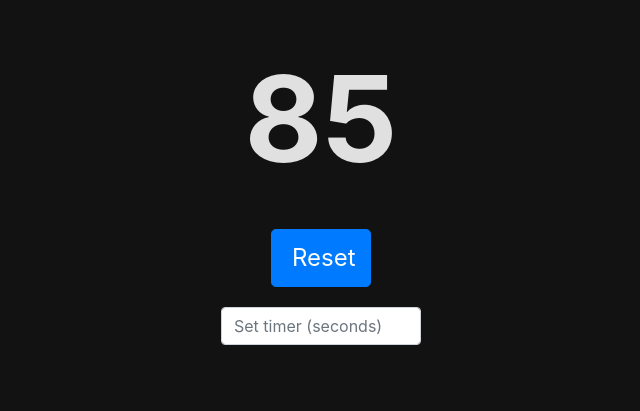
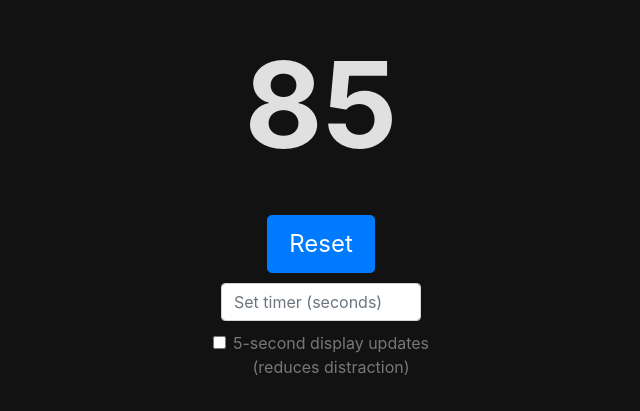
Before and after one commit to sethatwood/talk-time-tracker, a plain HTML site: page index.html in a window 1280 px wide. Shown: the part 203-614 px from the top of the page, without its empty margins (319-959 px from the left). Drawn offline with nearby package versions, Linux system fonts and the light colour scheme.

Commit message:
Adds 5-second display update option to reduce distraction

```diff
--- a/index.html
+++ b/index.html
@@ -1,12 +1,16 @@
 <!DOCTYPE html>
 <html lang="en">
   <head>
-    <meta charset="UTF-8">
-    <meta name="viewport" content="width=device-width, initial-scale=1.0">
+    <meta charset="UTF-8" />
+    <meta name="viewport" content="width=device-width, initial-scale=1.0" />
     <title>Talk Time Tracker</title>
-    <link href="https://stackpath.bootstrapcdn.com/bootstrap/4.5.2/css/bootstrap.min.css" rel="stylesheet">
+    <link
+      href="https://stackpath.bootstrapcdn.com/bootstrap/4.5.2/css/bootstrap.min.css"
+      rel="stylesheet"
+    />
     <style>
-        body, html {
+      body,
+      html {
         height: 100%;
         display: flex;
         justify-content: center;
@@ -15,63 +19,115 @@
         background-color: #121212;
         color: #e0e0e0;
       }
+
       .timer {
         font-size: 120px;
         font-weight: bold;
         margin-bottom: 20px;
       }
+
       .btn-reset {
         font-size: 24px;
         padding: 10px 20px;
         width: 50%;
+        margin: 10px auto;
+        display: block;
       }
+
       #timeInput {
         width: 200px;
-            margin: 20px auto;
+        margin: 10px auto;
         display: block;
         color: black;
       }
+
+      .form-check-label {
+        color: #777;
+      }
     </style>
     <meta property="og:title" content="Talk Time Tracker" />
-    <meta property="og:description" content="A simple tool for time-blind folks to manage speaking time during virtual interviews." />
-    <meta property="og:image" content="https://sethatwood.github.io/talk-time-tracker/og.png" />
-    <meta property="og:url" content="https://sethatwood.github.io/talk-time-tracker/" />
+    <meta
+      property="og:description"
+      content="A simple tool for time-blind folks to manage speaking time during virtual interviews."
+    />
+    <meta
+      property="og:image"
+      content="https://sethatwood.github.io/talk-time-tracker/og.png"
+    />
+    <meta
+      property="og:url"
+      content="https://sethatwood.github.io/talk-time-tracker/"
+    />
     <meta property="og:type" content="website" />
   </head>
+
   <body>
     <div class="container text-center">
       <div class="timer" id="timer">90</div>
-        <button class="btn btn-primary btn-lg btn-reset" type="button" id="reset-button">Reset</button>
-        <input type="number" class="form-control" placeholder="Set timer (seconds)" id="timeInput" aria-label="Set timer">
+      <button
+        class="btn btn-primary btn-lg btn-reset"
+        type="button"
+        id="reset-button"
+      >
+        Reset
+      </button>
+      <input
+        type="number"
+        class="form-control"
+        placeholder="Set timer (seconds)"
+        id="timeInput"
+        aria-label="Set timer"
+        step="5"
+        min="5"
+      />
+      <div class="form-check text-center">
+        <input
+          class="form-check-input"
+          type="checkbox"
+          value=""
+          id="incrementToggle"
+        />
+        <label class="form-check-label" for="incrementToggle">
+          5-second display updates<br />(reduces distraction)
+        </label>
+      </div>
     </div>
 
     <script>
       let countdown;
       let time = 90;
+      let shouldUpdateDisplayEveryFiveSeconds = false;
 
       function updateTimer() {
-            const timerElement = document.getElementById('timer');
+        const timerElement = document.getElementById("timer");
+        const isFiveSecondIncrement =
+          document.getElementById("incrementToggle").checked;
+
+        if (isFiveSecondIncrement ? time % 5 === 0 : true) {
           timerElement.textContent = Math.abs(time);
+        }
 
         if (time <= 0) {
-                timerElement.style.color = '#ff1f02';
+          timerElement.style.color = "#ff1f02";
         } else if (time <= 30) {
-                timerElement.style.color = '#ffcc00';
+          timerElement.style.color = "#ffcc00";
         } else {
-                timerElement.style.color = '';
+          timerElement.style.color = "";
         }
 
-            time--; // Decrement time
+        time--;
       }
 
       function startTimer() {
         clearInterval(countdown);
-            time = parseInt(document.getElementById('timeInput').value) || 90;
+        time = parseInt(document.getElementById("timeInput").value) || 90;
         updateTimer();
         countdown = setInterval(updateTimer, 1000);
       }
 
-        document.getElementById('reset-button').addEventListener('click', startTimer); // Reset button functionality
+      document
+        .getElementById("reset-button")
+        .addEventListener("click", startTimer);
 
       window.onload = startTimer;
     </script>
```
Lines whose indentation alone changed are shown as unchanged.
